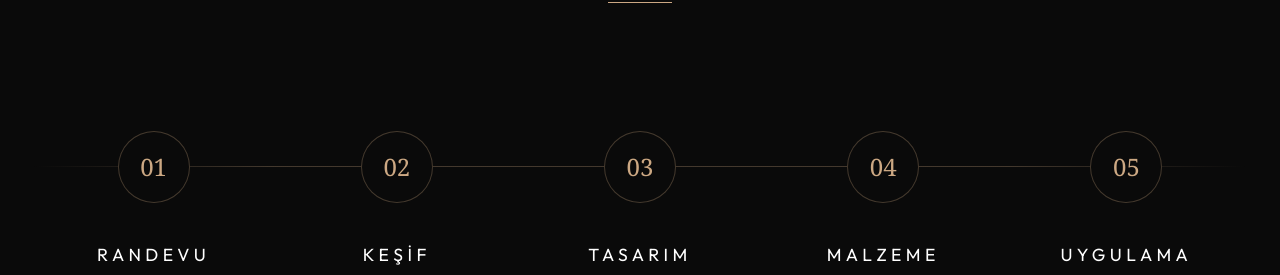
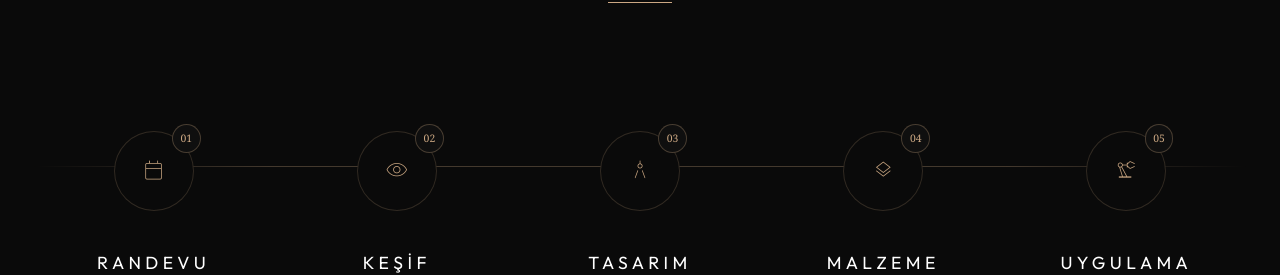
Before and after one commit to deqoin-website/Deqoin-new, a Next.js app: page / in a window 1280 px wide. Shown: the part 1240-1515 px from the top of the page. Built offline with nearby package versions, Linux system fonts and the light colour scheme; a web font is replaced by a local one.

Commit message:
Update process section with premium ultra-thin icons and refined typography

```diff
--- a/app/globals.css
+++ b/app/globals.css
@@ -2868,27 +2868,63 @@ video {
 }
 
 .step-number {
-  font-family: var(--font-headline), serif;
-  font-size: 1.5rem;
-  color: #cca883;
-  width: 4.5rem;
-  height: 4.5rem;
+  position: relative;
+  width: 5rem;
+  height: 5rem;
   background: #0a0a0a;
-  border: 1px solid rgba(204, 168, 131, 0.3);
+  border: 1px solid rgba(204, 168, 131, 0.2);
   border-radius: 50%;
   display: flex;
   align-items: center;
   justify-content: center;
   margin: 0 auto 2.5rem;
-  transition: all 0.5s ease;
-  position: relative;
+  transition: all 0.7s cubic-bezier(0.19, 1, 0.22, 1);
+  z-index: 2;
 }
 
 .process-step:hover .step-number {
   background: #cca883;
+  border-color: #cca883;
+  box-shadow: 0 15px 40px rgba(204, 168, 131, 0.15);
+}
+
+.step-icon {
+  font-family: 'Material Symbols Outlined';
+  font-size: 1.6rem !important;
+  color: #cca883;
+  font-variation-settings: 'wght' 100, 'opsz' 24; /* Hairline weight */
+  transition: all 0.7s cubic-bezier(0.19, 1, 0.22, 1);
+}
+
+.step-id {
+  position: absolute;
+  top: -0.5rem;
+  right: -0.5rem;
+  font-family: var(--font-headline), serif;
+  font-size: 0.65rem;
+  color: #cca883;
+  background: #0f0f0f;
+  width: 1.8rem;
+  height: 1.8rem;
+  display: flex;
+  align-items: center;
+  justify-content: center;
+  border-radius: 50%;
+  border: 1px solid rgba(204, 168, 131, 0.3);
+  letter-spacing: 0;
+  transition: all 0.7s cubic-bezier(0.19, 1, 0.22, 1);
+}
+
+.process-step:hover .step-icon {
   color: #0a0a0a;
-  border-color: #cca883;
-  box-shadow: 0 0 30px rgba(204, 168, 131, 0.2);
+  transform: scale(1.1);
+}
+
+.process-step:hover .step-id {
+  background: #fff;
+  color: #0a0a0a;
+  border-color: #fff;
+  transform: scale(1.1);
 }
 
 .step-content h3 {
--- a/app/page.tsx
+++ b/app/page.tsx
@@ -246,15 +246,16 @@ export default function Page() {
 
         <div className="process-timeline">
           {[
-            { id: "01", title: "Randevu", detail: "Kusursuz sürecin ilk adımı." },
-            { id: "02", title: "Keşif", detail: "İhtiyaçların ve potansiyelin öngörülmesi." },
-            { id: "03", title: "Tasarım", detail: "Vizyonun ve mimari kimliğin kurgulanması." },
-            { id: "04", title: "Malzeme", detail: "Projeye özel premium donatıların entegrasyonu." },
-            { id: "05", title: "Uygulama", detail: "Tüm değerlerinizi ortaya koyan usta işi inşa süreci." }
+            { id: "01", icon: "calendar_today", title: "Randevu", detail: "Kusursuz sürecin ilk adımı." },
+            { id: "02", icon: "visibility", title: "Keşif", detail: "İhtiyaçların ve potansiyelin öngörülmesi." },
+            { id: "03", icon: "architecture", title: "Tasarım", detail: "Vizyonun ve mimari kimliğin kurgulanması." },
+            { id: "04", icon: "layers", title: "Malzeme", detail: "Projeye özel premium donatıların entegrasyonu." },
+            { id: "05", icon: "precision_manufacturing", title: "Uygulama", detail: "Tüm değerlerinizi ortaya koyan usta işi inşa süreci." }
           ].map((step, idx) => (
             <div key={idx} className="process-step">
               <div className="step-number">
-                <span>{step.id}</span>
+                <span className="material-symbols-outlined step-icon">{step.icon}</span>
+                <span className="step-id">{step.id}</span>
               </div>
               <div className="step-content">
                 <h3>{step.title}</h3>
```
